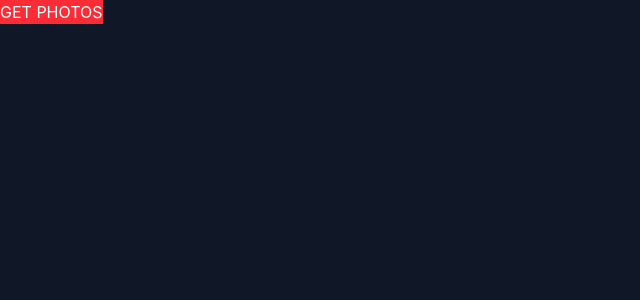
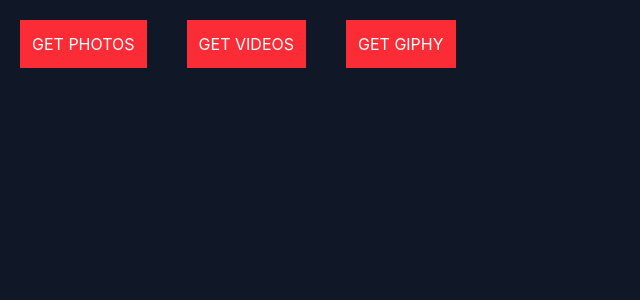
Before and after one commit to HuzaifTarazi/Redux-ToolKit, a React (Vite) app in the folder Redux-02/: page / in a window 1280 px wide. Shown: the top 300 px of the page, without its empty margins (0-640 px from the left). Built offline with nearby package versions, Linux system fonts and the light colour scheme.

Commit message:
Redux-02

```diff
--- a/Redux-02/src/App.jsx
+++ b/Redux-02/src/App.jsx
@@ -1,14 +1,38 @@
-import React from 'react'
-import { pexelsApi } from './Api/mediaApi.js'
+import React from "react";
+import { giphyApi, pexelsApi } from "./Api/mediaApi.js";
+import { unsplashApi } from "./Api/mediaApi.js";
 const App = () => {
+  return (
+    <>
+      <div className="text-white h-screen bg-gray-900">
+        <button
+          className="bg-red-500 m-5 p-3 hover:bg-red-600 active:bg-red-700"
+          onClick={() => {
+            unsplashApi("cat");
+          }}
+        >
+          GET PHOTOS
+        </button>
+        <button
+          className="bg-red-500 m-5 p-3 hover:bg-red-600 active:bg-red-700"
+          onClick={() => {
+            pexelsApi("cat");
+          }}
+        >
+          GET VIDEOS
+        </button>
 
-  return (<>
-    <div className='text-white h-screen bg-gray-900'>
+          <button
+          className="bg-red-500 m-5 p-3 hover:bg-red-600 active:bg-red-700"
+          onClick={() => {
+            giphyApi('cheeseburger')
+          }}
+        >
+          GET GIPHY
+        </button>
+      </div>
+    </>
+  );
+};
 
-      <button className='bg-red-500' onClick={()=>{ pexelsApi('cat')}}>GET PHOTOS</button>
-    </div>
-  </>
-  )
-}
-
-export default App
+export default App;
--- a/Redux-02/src/api/mediaApi.js
+++ b/Redux-02/src/api/mediaApi.js
@@ -2,25 +2,38 @@
 
 const UNSPLASH_KEY = import.meta.env.VITE_UNSPLASH_KEY
 const PEXELS_KEY = import.meta.env.VITE_PEXELS_KEY
+const GIPHY_KEY = import.meta.env.VITE_GIPHY_KEY
 
-export const unsplashApi = async (query, page = 1) => {
+export const unsplashApi = async (query, page = 1, per_page = 20) => {
     try {
         const res = await axios.get('https://api.unsplash.com/search/photos', {
-            params: { query, page }, headers: { Authorization: `Client-ID ${UNSPLASH_KEY}` }
+            params: { query, page, per_page }, headers: { Authorization: `Client-ID ${UNSPLASH_KEY}` }
         })
-        console.log(res)
+        console.log(res.data.results)
     } catch (err) {
         console.error(err)
     }
 }
 
-export const pexelsApi = async (query, page = 1) => {
+export const pexelsApi = async (query, page = 1, per_page = 15) => {
     try {
         const res = await axios.get('https://api.pexels.com/v1/videos/search', {
             params: { query, page }, headers: { Authorization: PEXELS_KEY }
         })
-        console.log(res)
+        console.log(res.data.videos)
     } catch (err) {
         console.error(err)
     }
 }
+
+
+export const giphyApi = async (query, page = 1) => {
+    try {
+        const res = await axios.get('https://api.giphy.com/v1/gifs/search', {
+            params: { q: query, limit: 20, api_key: GIPHY_KEY }
+        })
+        console.log(res.data.data)
+    } catch (err) {
+        console.error(err)
+    }
+}
```
Also changed, not shown: 1 other file (tests, documents, lock files or other folders).
